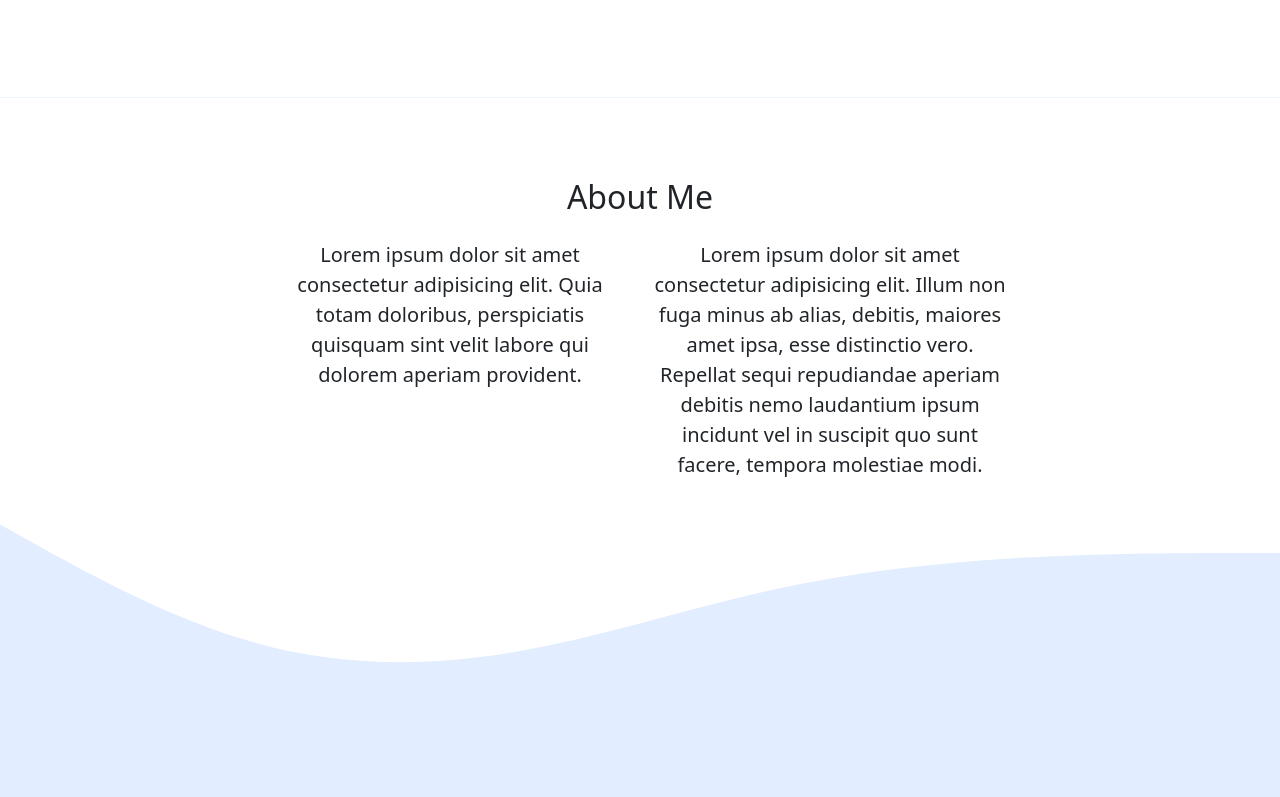
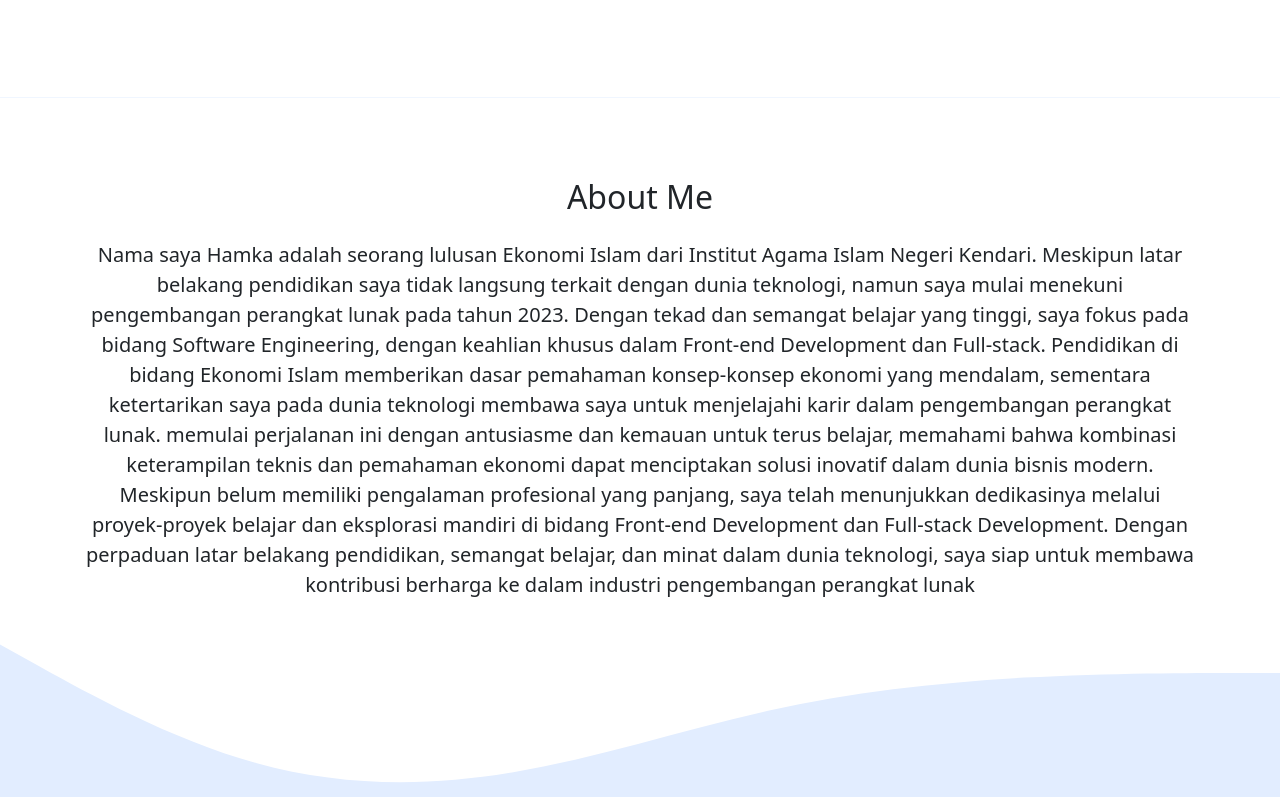
Before and after one commit to Hamka06/hamka.github.io, a plain HTML site: page index.html in a window 1280 px wide. Shown: the part 604-1401 px from the top of the page. Drawn offline with nearby package versions, Linux system fonts and the light colour scheme.

Commit message:
Menambahkan deskripsi tentang saya

```diff
--- a/index.html
+++ b/index.html
@@ -59,11 +59,12 @@
                 </div>
             </div>
             <div class="row justify-content-center fs-5 text-center">
-                <div class="col-md-4">
-                 <p>Lorem ipsum dolor sit amet consectetur adipisicing elit. Quia totam doloribus, perspiciatis quisquam sint velit labore qui dolorem aperiam provident.</p>
-                </div>
-                <div class="col-md-4">
-                  <p>Lorem ipsum dolor sit amet consectetur adipisicing elit. Illum non fuga minus ab alias, debitis, maiores amet ipsa, esse distinctio vero. Repellat sequi repudiandae aperiam debitis nemo laudantium ipsum incidunt vel in suscipit quo sunt facere, tempora molestiae modi.</p>
+                <div class="col-md-12">
+                 <p>Nama saya Hamka adalah seorang lulusan Ekonomi Islam dari Institut Agama Islam Negeri Kendari. Meskipun latar belakang pendidikan saya tidak langsung terkait dengan dunia teknologi, namun saya mulai menekuni pengembangan perangkat lunak pada tahun 2023. Dengan tekad dan semangat belajar yang tinggi, saya fokus pada bidang Software Engineering, dengan keahlian khusus dalam Front-end Development dan Full-stack.
+
+                  Pendidikan di bidang Ekonomi Islam memberikan dasar pemahaman konsep-konsep ekonomi yang mendalam, sementara ketertarikan saya pada dunia teknologi membawa saya untuk menjelajahi karir dalam pengembangan perangkat lunak. memulai perjalanan ini dengan antusiasme dan kemauan untuk terus belajar, memahami bahwa kombinasi keterampilan teknis dan pemahaman ekonomi dapat menciptakan solusi inovatif dalam dunia bisnis modern.
+
+                  Meskipun belum memiliki pengalaman profesional yang panjang, saya telah menunjukkan dedikasinya melalui proyek-proyek belajar dan eksplorasi mandiri di bidang Front-end Development dan Full-stack Development. Dengan perpaduan latar belakang pendidikan, semangat belajar, dan minat dalam dunia teknologi, saya siap untuk membawa kontribusi berharga ke dalam industri pengembangan perangkat lunak </p>
                 </div>
             </div>
 
@@ -195,7 +196,9 @@
 
         fetch(scriptURL, { method: 'POST', body: new FormData(form)})
           .then(response => {
+
              // tampolkan tombol kirim hilangkan tombol loading
+
             btnLoading.classList.toggle('d-none');
             btnKirim.classList.toggle('d-none');
 
```
